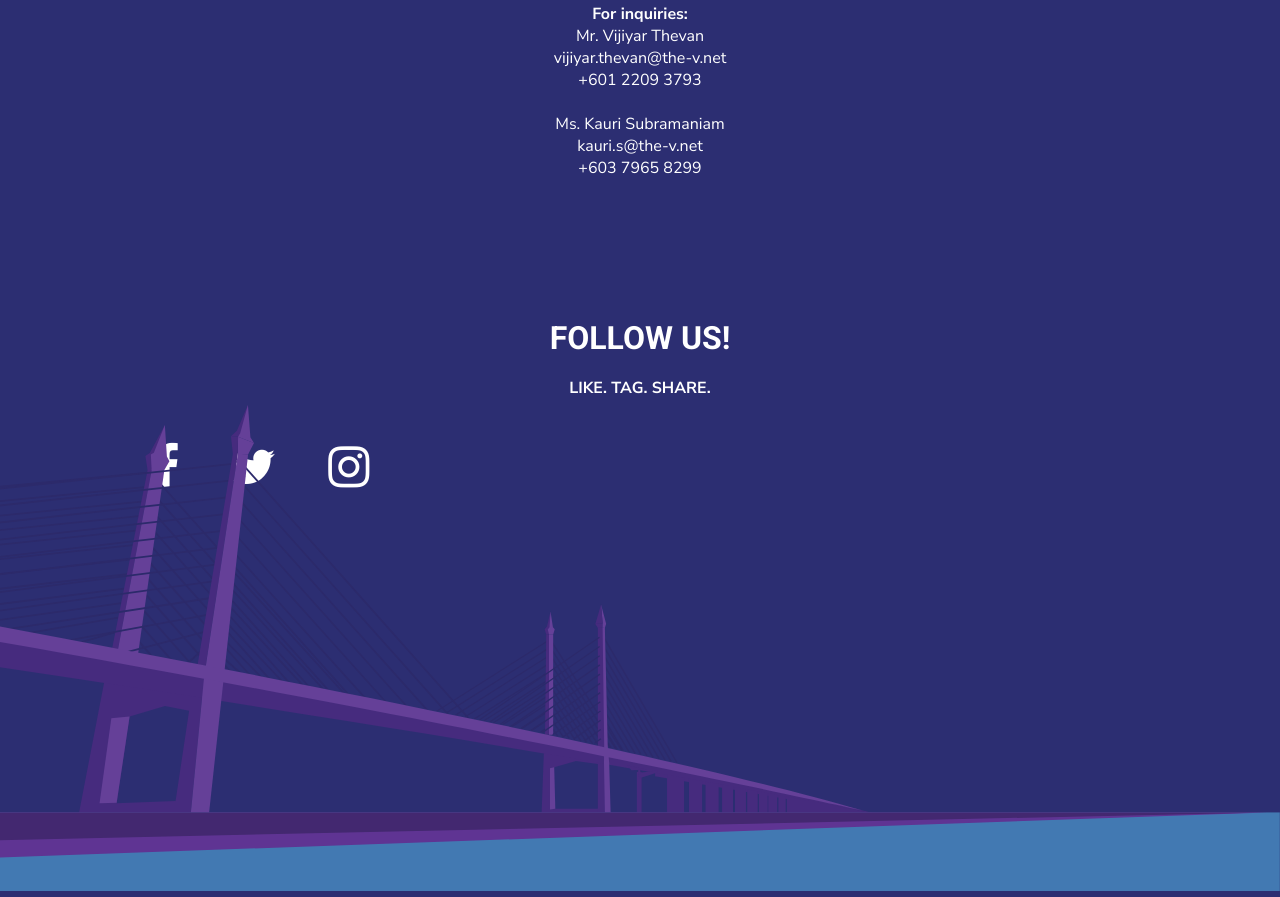
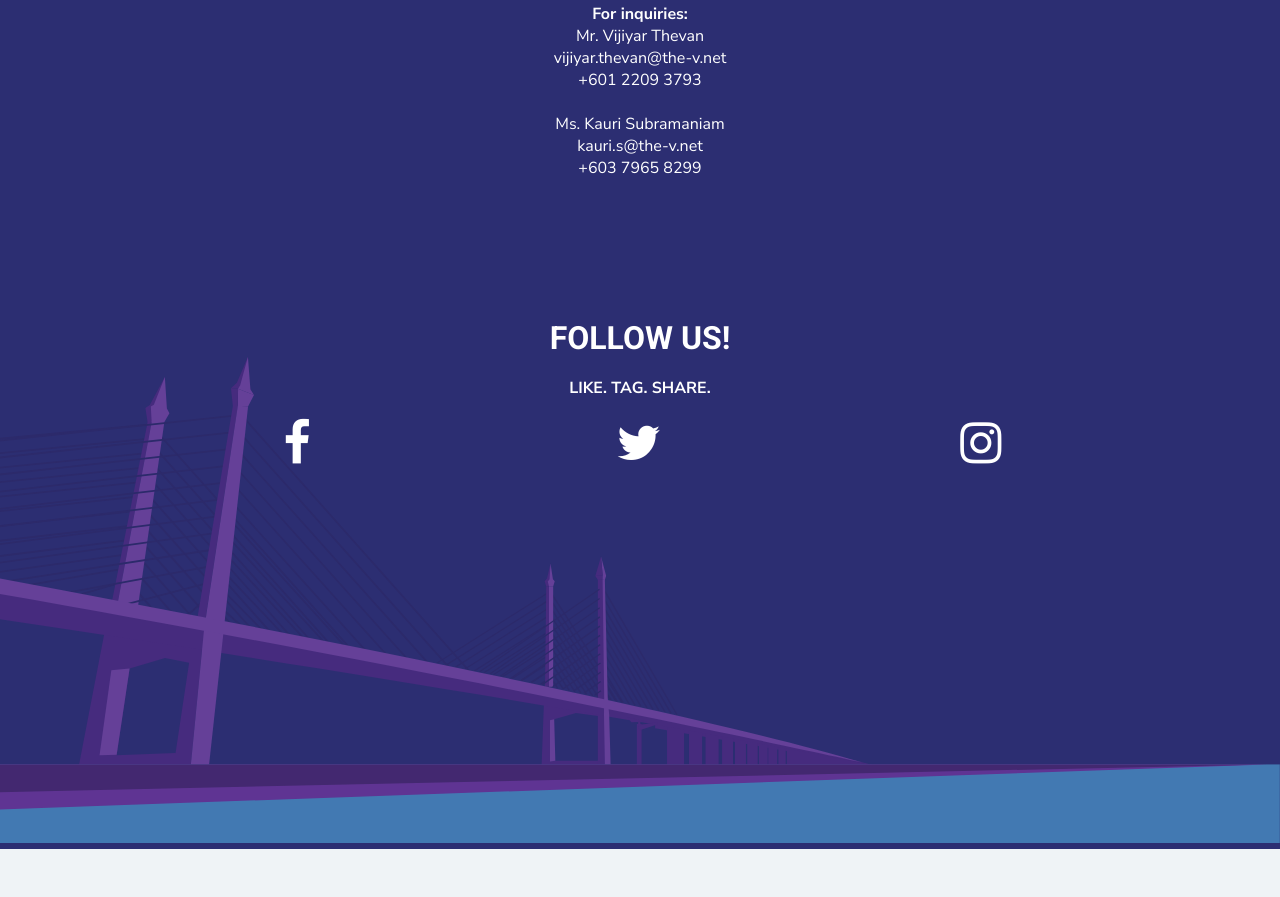
Before and after one commit to dlsuxsoc/vcon-microsite, a plain HTML site: page index.html in a window 1280 px wide. Shown: the part 7662-8559 px from the top of the page. After the commit the page ends 8511 px from the top, so only its background shows below. Drawn offline with nearby package versions, Linux system fonts and the light colour scheme.

Commit message:
Small corrections with icons

```diff
--- a/css/footer.css
+++ b/css/footer.css
@@ -1,10 +1,6 @@
 /*
     footer stylesheet for the contact us and social media links
 */
-
-#contact-us {
-
-}
 
 #contact-us-title {
     margin: 0 auto;
@@ -14,11 +10,11 @@
     font-size: 2em;
 }
 
-#contact-us > div {
+#contact-us>div {
     margin-bottom: 10px;
 }
 
-#contact-us > div p{
+#contact-us>div p {
     margin: 20px auto;
     width: 50%;
     text-align: center;
@@ -30,7 +26,7 @@
     top: 120px;
 }
 
-#follow-us > h3 {
+#follow-us>h3 {
     margin: 0 auto;
     width: 30%;
     text-align: center;
@@ -38,14 +34,13 @@
     color: white;
 }
 
-#follow-us > p {
+#follow-us>p {
     font-weight: bold;
 }
 
-#follow-us > i {
-    /*
+#follow-us>i {
     display: inline-block;
     text-align: center;
-    width: 32%;
-    margin: 0 auto;*/
+    width: 32.99%;
+    margin: 0 auto;
 }
```
